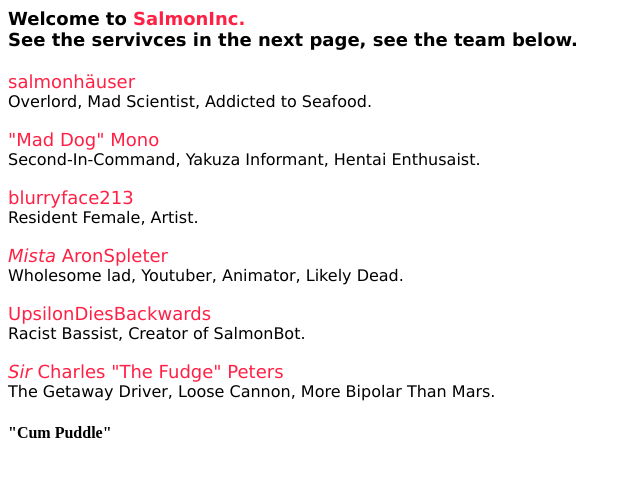
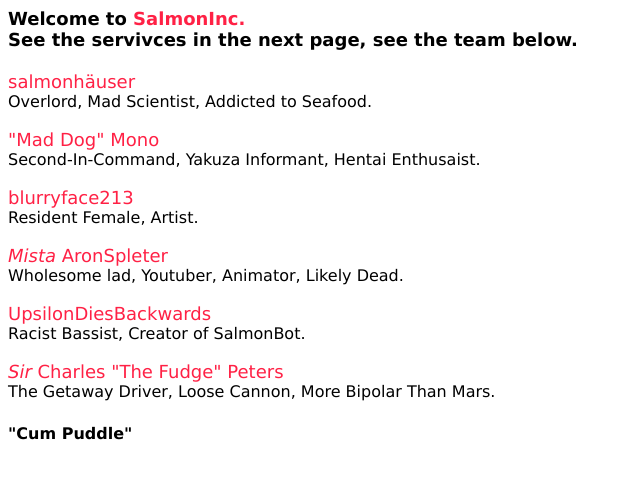
Before and after one commit to salmon-byte/SalmonInc.github.io, a plain HTML site: page index.html in a window 1280 px wide. Shown: the full height of the page, 0-640 px from the left. Drawn offline with Linux system fonts and the light colour scheme.

Commit message:
Update index.html
"cum puddle" is now typed in verdana! B)

```diff
--- a/index.html
+++ b/index.html
@@ -17,7 +17,7 @@
 	<p style="font-family: Verdana"> <font size="4" color="#FF2145"> <i>Mista</i> AronSpleter <br/> <font size="3" color="#000000"> Wholesome lad, Youtuber, Animator, Likely Dead.
 	<p style="font-family: Verdana"> <font size="4" color="#FF2145"> UpsilonDiesBackwards <br/> <font size="3" color="#000000"> Racist Bassist, Creator of SalmonBot.
 	<p style="font-family: Verdana"> <font size="4" color="#FF2145"> <i>Sir</i> Charles "The Fudge" Peters <br/> <font size="3" color="#000000"> The Getaway Driver, Loose Cannon, More Bipolar Than Mars.
-	<h1>"Cum Puddle"</h1>
+	<h1 style="font-family: Verdana">"Cum Puddle"</h1>
  </article>
 
 </body>
```
